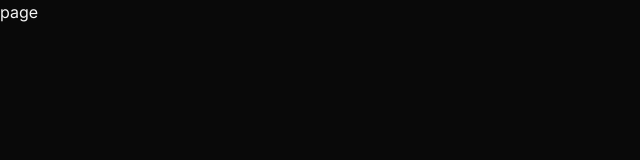
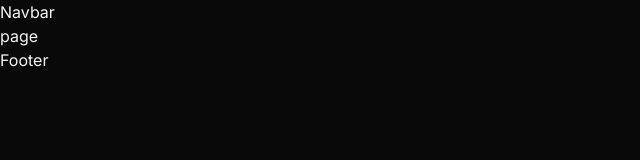
Before and after one commit to tamim-111/assignment-6, a Next.js app: page /my-plan in a window 1280 px wide. Shown: the top 160 px of the page, without its empty margins (0-640 px from the left). Built offline with nearby package versions, Linux system fonts and the light colour scheme.

Commit message:
feat: add root layout

```diff
--- a/src/app/layout.tsx
+++ b/src/app/layout.tsx
@@ -1,6 +1,10 @@
 import type { Metadata } from "next";
 import { Inter, Oswald } from "next/font/google";
+
+
 import "./globals.css";
+import Navbar from "@/components/layout/Navbar";
+import Footer from "@/components/layout/Footer";
 
 const inter = Inter({
   variable: "--font-inter",
@@ -25,7 +29,11 @@ export default function RootLayout({
   return (
     <html lang="en">
       <body className={`${inter.variable} ${oswald.variable}`}>
-        {children}
+        <Navbar />
+
+        <main>{children}</main>
+
+        <Footer />
       </body>
     </html>
   );
--- a/src/components/layout/Footer.tsx
+++ b/src/components/layout/Footer.tsx
@@ -0,0 +1,7 @@
+import React from 'react'
+
+export default function Footer() {
+    return (
+        <div>Footer</div>
+    )
+}
```
Also changed, not shown: setps.txt.
